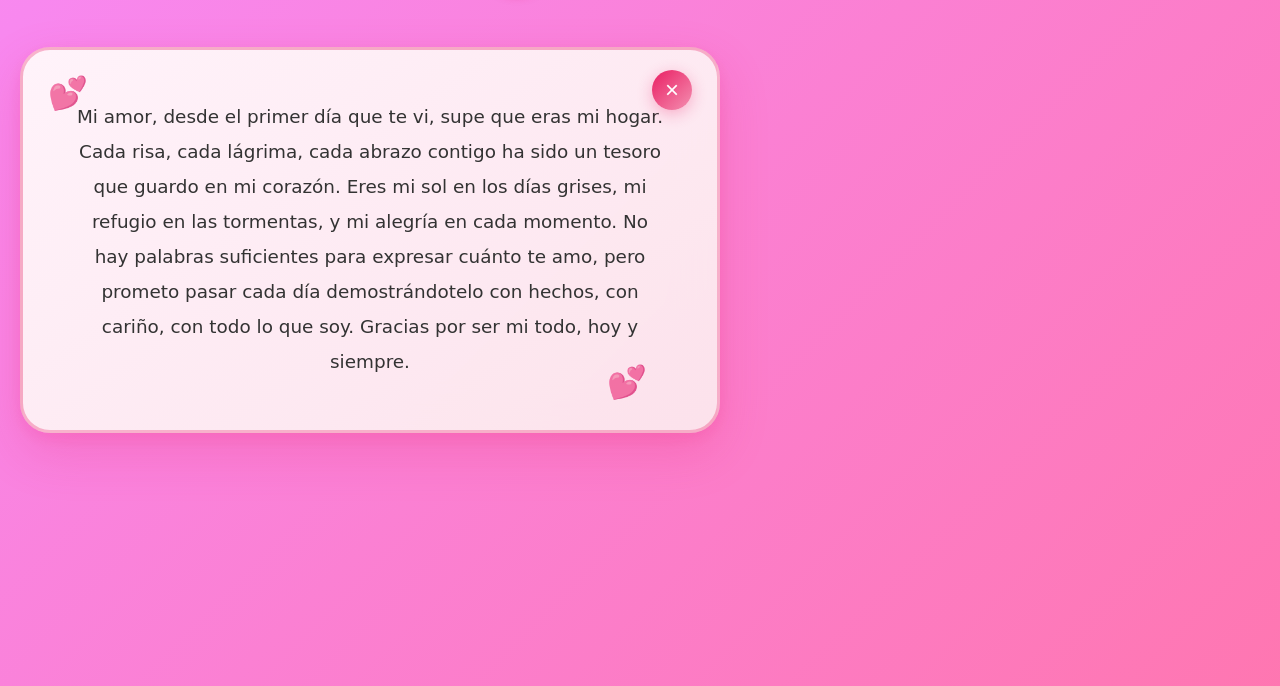
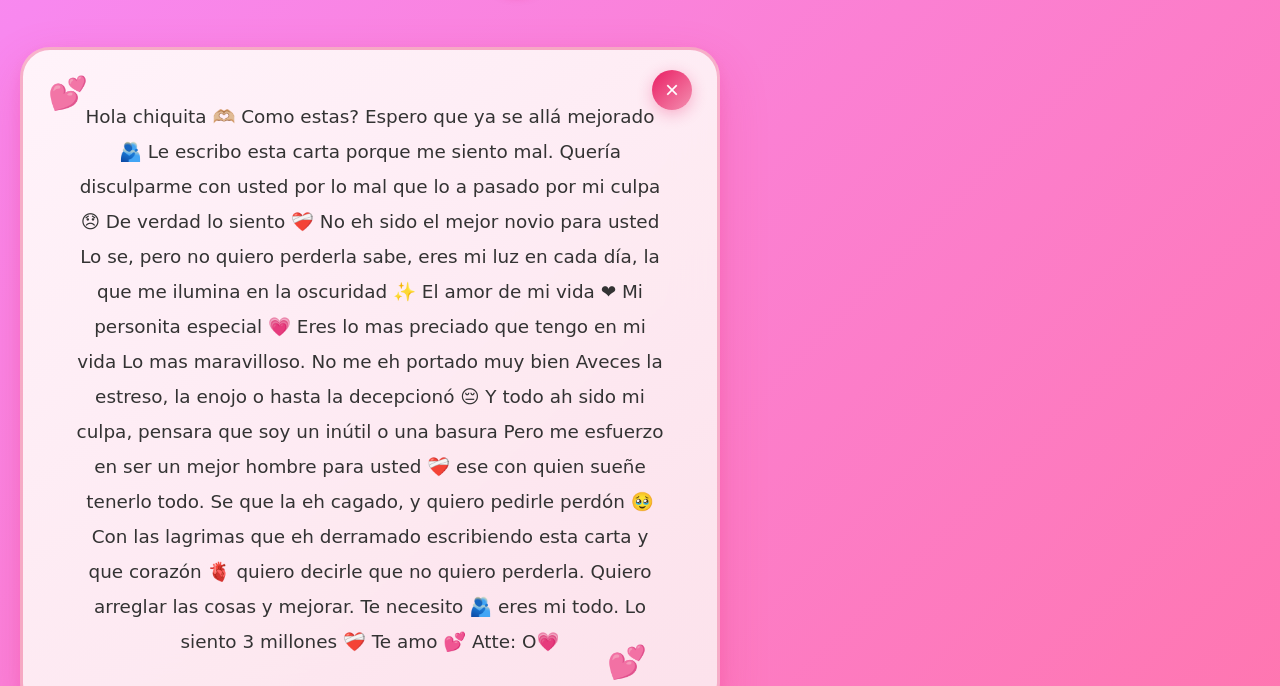
Before and after one commit to OscarJav1/OscarJav1.github.io, a plain HTML site: page index.html in a window 1280 px wide. Both pictures are taken after a click on the picture 370 px from the left and 243 px from the top of the page. Shown: the part 114-800 px from the top of the page. Drawn offline with Linux system fonts and the light colour scheme; a web font is replaced by a local one.

Commit message:
Update index.html

```diff
--- a/index.html
+++ b/index.html
@@ -228,7 +228,34 @@
             </div>
             <div id="love-letter">
                 <button class="close-button" onclick="toggleLetter()">&times;</button>
-                Mi amor, desde el primer día que te vi, supe que eras mi hogar. Cada risa, cada lágrima, cada abrazo contigo ha sido un tesoro que guardo en mi corazón. Eres mi sol en los días grises, mi refugio en las tormentas, y mi alegría en cada momento. No hay palabras suficientes para expresar cuánto te amo, pero prometo pasar cada día demostrándotelo con hechos, con cariño, con todo lo que soy. Gracias por ser mi todo, hoy y siempre.
+                Hola chiquita 🫶🏼
+                Como estas?
+                Espero que ya se allá mejorado 🫂
+
+                Le escribo esta carta porque me siento mal.
+                Quería disculparme con usted por lo mal que lo a pasado por mi culpa 😞
+                De verdad lo siento ❤‍🩹
+                No eh sido el mejor novio para usted
+                Lo se, pero no quiero perderla sabe, eres mi luz en cada día, la que me ilumina en la oscuridad ✨
+                El amor de mi vida ❤
+                Mi personita especial 💗
+                Eres lo mas preciado que tengo en mi vida
+                Lo mas maravilloso.
+
+                No me eh portado muy bien
+                Aveces la estreso, la enojo o hasta la decepcionó 😔
+                Y todo ah sido mi culpa, pensara que soy un inútil o una basura
+                Pero me esfuerzo en ser un mejor hombre para usted ❤‍🩹 ese con quien sueñe tenerlo todo.
+
+                Se que la eh cagado, y quiero pedirle perdón 🥹
+                Con las lagrimas que eh derramado escribiendo esta carta y que corazón 🫀 quiero decirle que no quiero perderla.
+                Quiero arreglar las cosas y mejorar.
+                Te necesito 🫂 eres mi todo.
+
+                Lo siento 3 millones ❤‍🩹
+                Te amo 💕
+
+                Atte:   O💗
             </div>
         </div>
     </div>
```
